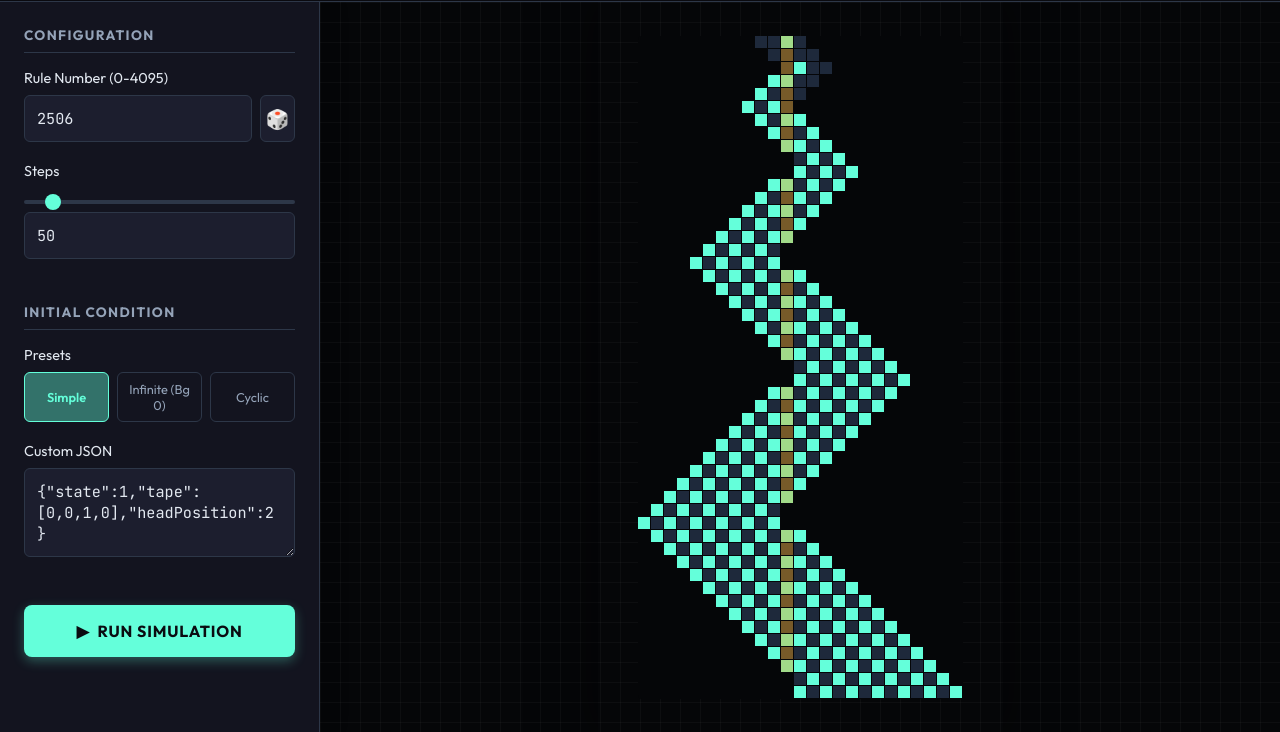
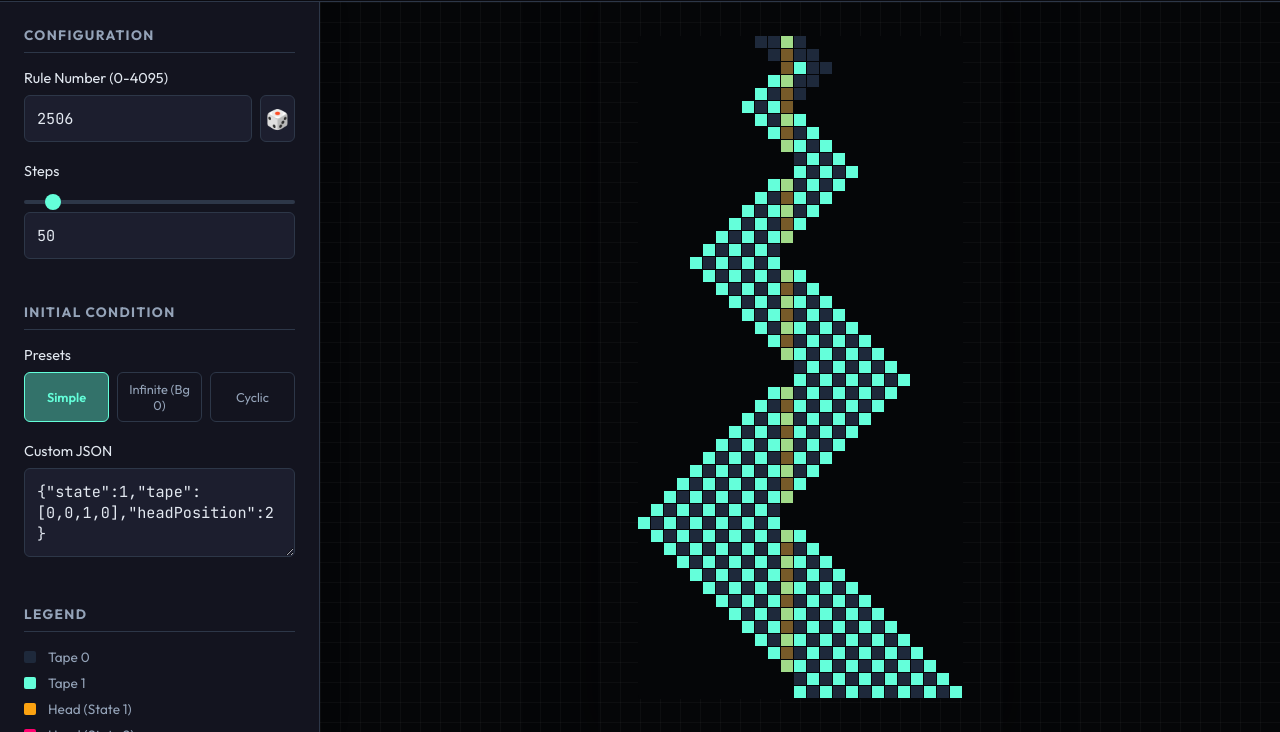
Before and after one commit to arnoudbuzing/turing-machine-js, a website with bundled scripts: page index.html in a window 1280 px wide. Shown: the part 68-800 px from the top of the page. Built offline with nearby package versions, Linux system fonts and the light colour scheme.

Commit message:
feat: Add a legend section to the UI to explain tape and head colors.

```diff
--- a/index.html
+++ b/index.html
@@ -1,20 +1,27 @@
 <!DOCTYPE html>
 <html lang="en">
+
 <head>
     <meta charset="UTF-8">
     <meta name="viewport" content="width=device-width, initial-scale=1.0">
     <title>Stellar Computation | Turing Machine</title>
-    <link href="https://fonts.googleapis.com/css2?family=Outfit:wght@300;400;600;700&family=JetBrains+Mono:wght@400;700&display=swap" rel="stylesheet">
+    <link
+        href="https://fonts.googleapis.com/css2?family=Outfit:wght@300;400;600;700&family=JetBrains+Mono:wght@400;700&display=swap"
+        rel="stylesheet">
     <link rel="stylesheet" href="style.css">
 </head>
+
 <body>
     <div class="app-container">
         <header>
             <div class="logo">
                 <svg width="24" height="24" viewBox="0 0 24 24" fill="none" xmlns="http://www.w3.org/2000/svg">
-                    <path d="M12 2L2 7L12 12L22 7L12 2Z" stroke="#64ffda" stroke-width="2" stroke-linecap="round" stroke-linejoin="round"/>
-                    <path d="M2 17L12 22L22 17" stroke="#64ffda" stroke-width="2" stroke-linecap="round" stroke-linejoin="round"/>
-                    <path d="M2 12L12 17L22 12" stroke="#64ffda" stroke-width="2" stroke-linecap="round" stroke-linejoin="round"/>
+                    <path d="M12 2L2 7L12 12L22 7L12 2Z" stroke="#64ffda" stroke-width="2" stroke-linecap="round"
+                        stroke-linejoin="round" />
+                    <path d="M2 17L12 22L22 17" stroke="#64ffda" stroke-width="2" stroke-linecap="round"
+                        stroke-linejoin="round" />
+                    <path d="M2 12L12 17L22 12" stroke="#64ffda" stroke-width="2" stroke-linecap="round"
+                        stroke-linejoin="round" />
                 </svg>
                 <h1>Turing<span class="highlight">Machine</span></h1>
             </div>
@@ -48,7 +55,8 @@
                     <div class="control-group">
                         <label>Presets</label>
                         <div class="preset-buttons">
-                            <button class="preset-btn active" data-json='{"state":1,"tape":[0,0,1,0],"headPosition":2}'>Simple</button>
+                            <button class="preset-btn active"
+                                data-json='{"state":1,"tape":[0,0,1,0],"headPosition":2}'>Simple</button>
                             <button class="preset-btn" data-json='[[1,1],[[0,1],0]]'>Infinite (Bg 0)</button>
                             <button class="preset-btn" data-json='[[1,0],[0,0,0]]'>Cyclic</button>
                         </div>
@@ -57,6 +65,24 @@
                     <div class="control-group">
                         <label for="init-json">Custom JSON</label>
                         <textarea id="init-json" rows="3">{"state":1,"tape":[0,0,1,0],"headPosition":2}</textarea>
+                    </div>
+                </div>
+
+                <div class="panel">
+                    <h2>Legend</h2>
+                    <div class="legend-items">
+                        <div class="legend-item">
+                            <span class="color-box" style="background: #1e293b"></span> Tape 0
+                        </div>
+                        <div class="legend-item">
+                            <span class="color-box" style="background: #64ffda"></span> Tape 1
+                        </div>
+                        <div class="legend-item">
+                            <span class="color-box" style="background: #fca311"></span> Head (State 1)
+                        </div>
+                        <div class="legend-item">
+                            <span class="color-box" style="background: #ff006e"></span> Head (State 2)
+                        </div>
                     </div>
                 </div>
 
@@ -78,4 +104,5 @@
 
     <script type="module" src="app.js"></script>
 </body>
+
 </html>
--- a/style.css
+++ b/style.css
@@ -91,7 +91,7 @@ main {
     flex-direction: column;
     gap: 1.5rem;
     overflow-y: auto;
-    box-shadow: 4px 0 24px rgba(0,0,0,0.2);
+    box-shadow: 4px 0 24px rgba(0, 0, 0, 0.2);
     z-index: 10;
 }
 
@@ -121,7 +121,8 @@ main {
     gap: 0.5rem;
 }
 
-input[type="number"], textarea {
+input[type="number"],
+textarea {
     width: 100%;
     background: var(--bg-input);
     border: 1px solid var(--border);
@@ -133,7 +134,8 @@ input[type="number"], textarea {
     transition: border-color 0.2s, box-shadow 0.2s;
 }
 
-input[type="number"]:focus, textarea:focus {
+input[type="number"]:focus,
+textarea:focus {
     outline: none;
     border-color: var(--primary);
     box-shadow: 0 0 0 2px rgba(100, 255, 218, 0.1);
@@ -225,20 +227,21 @@ button {
     overflow: auto;
     /* subtle grid bg */
     background-image:
-        linear-gradient(rgba(255,255,255,0.03) 1px, transparent 1px),
-        linear-gradient(90deg, rgba(255,255,255,0.03) 1px, transparent 1px);
+        linear-gradient(rgba(255, 255, 255, 0.03) 1px, transparent 1px),
+        linear-gradient(90deg, rgba(255, 255, 255, 0.03) 1px, transparent 1px);
     background-size: 20px 20px;
 }
 
 #canvas-container {
     padding: 40px;
-    box-shadow: 0 0 50px rgba(0,0,0,0.5);
+    box-shadow: 0 0 50px rgba(0, 0, 0, 0.5);
 }
 
 canvas {
     display: block;
     border-radius: 4px;
-    image-rendering: pixelated; /* Sharp pixels */
+    image-rendering: pixelated;
+    /* Sharp pixels */
 }
 
 /* Range input styling */
@@ -248,6 +251,7 @@ input[type=range] {
     -webkit-appearance: none;
     background: transparent;
 }
+
 input[type=range]::-webkit-slider-thumb {
     -webkit-appearance: none;
     height: 16px;
@@ -257,6 +261,7 @@ input[type=range]::-webkit-slider-thumb {
     cursor: pointer;
     margin-top: -6px;
 }
+
 input[type=range]::-webkit-slider-runnable-track {
     width: 100%;
     height: 4px;
@@ -264,3 +269,24 @@ input[type=range]::-webkit-slider-runnable-track {
     background: var(--border);
     border-radius: 2px;
 }
+
+.legend-items {
+    display: flex;
+    flex-direction: column;
+    gap: 0.5rem;
+}
+
+.legend-item {
+    display: flex;
+    align-items: center;
+    gap: 0.75rem;
+    font-size: 0.85rem;
+    color: var(--text-muted);
+}
+
+.color-box {
+    width: 12px;
+    height: 12px;
+    border-radius: 2px;
+    display: inline-block;
+}
```
